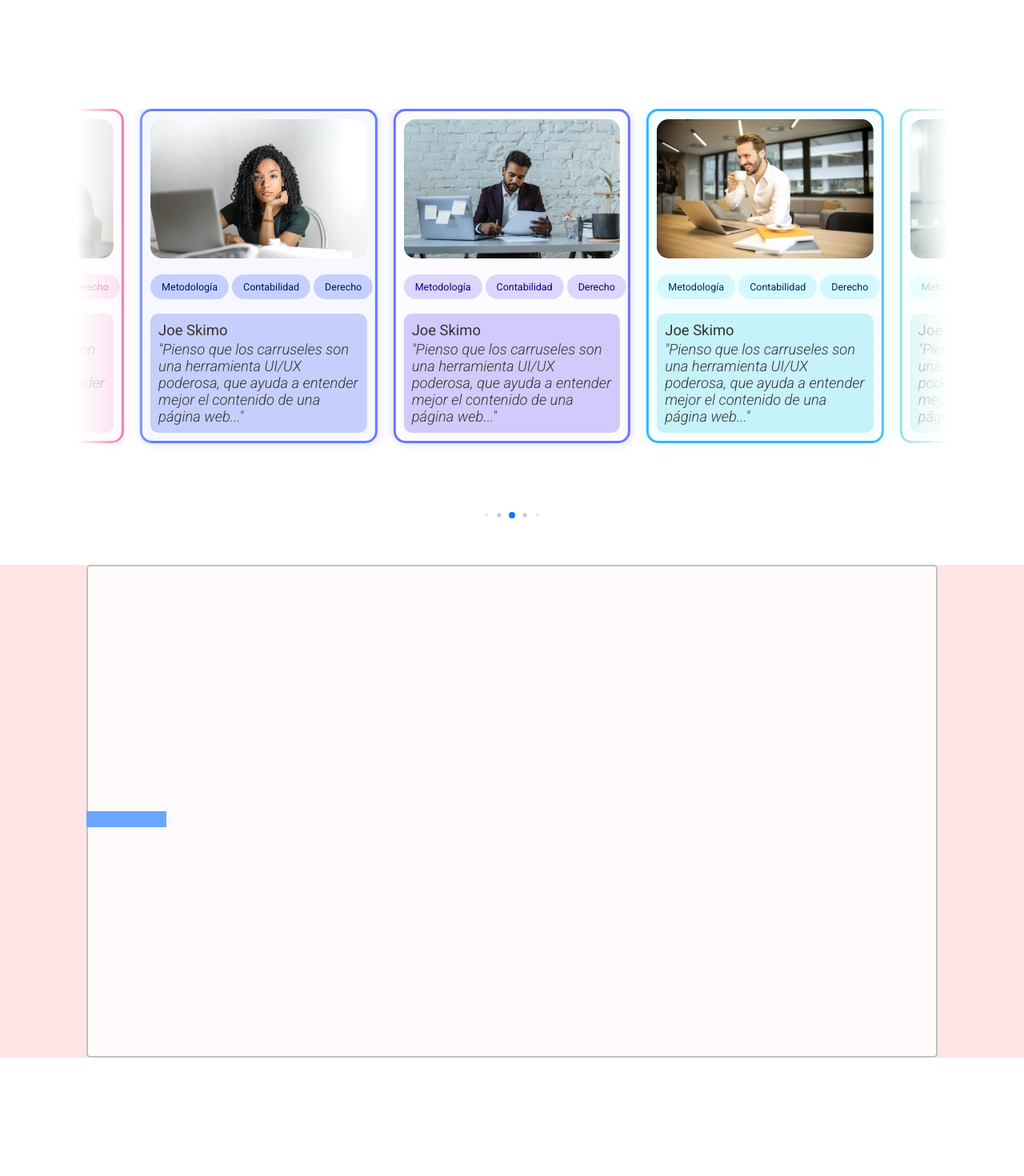
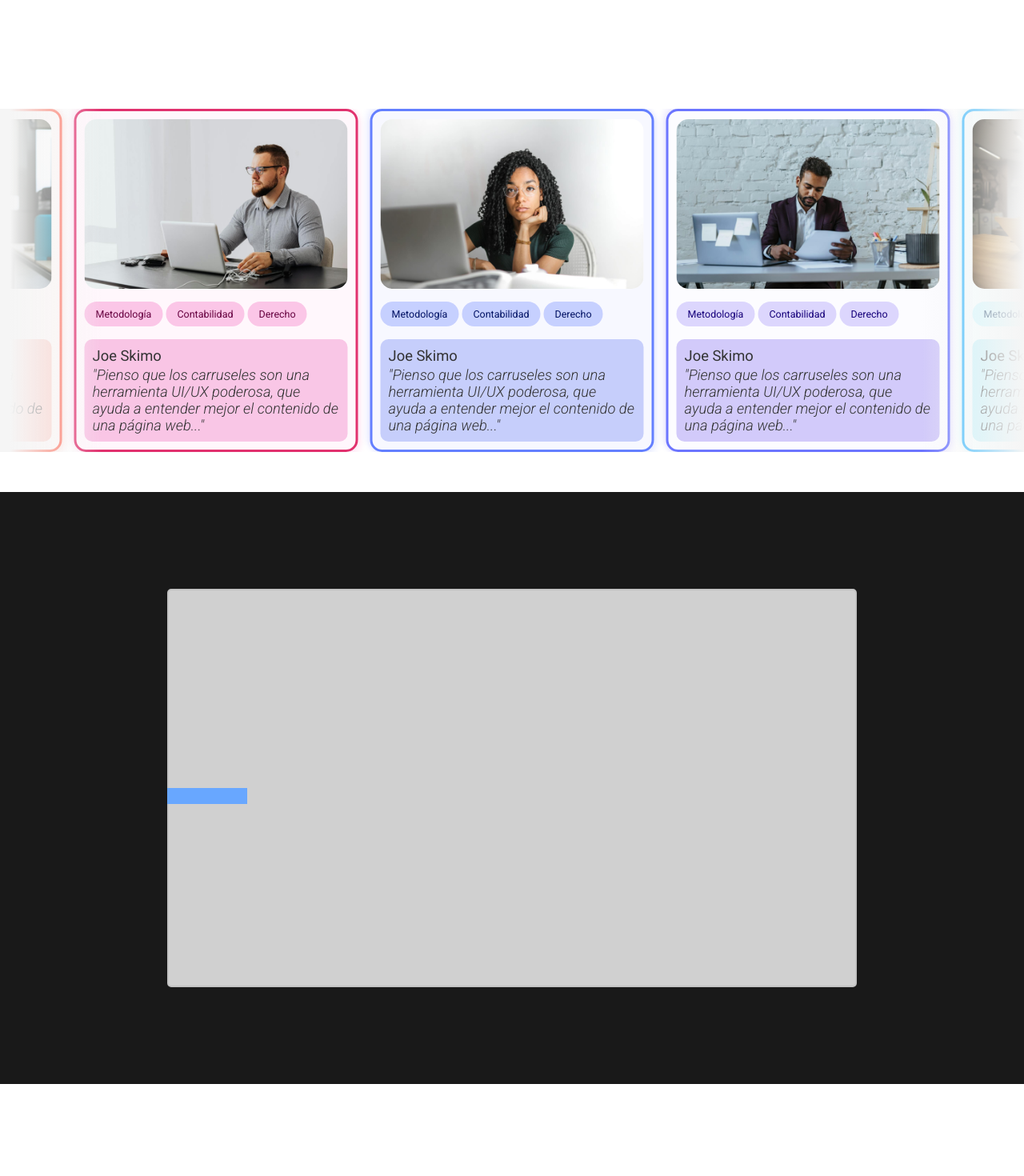
Before and after one commit to Rackolden/ceop, a React (Create React App) app: page / in a window 1280 px wide. Shown: the part 1600-3070 px from the top of the page at 80% size. Built offline with nearby package versions, Linux system fonts and the light colour scheme; some icons are missing.

Commit message:
commit 25/10

```diff
--- a/src/Components/Carrousel.css
+++ b/src/Components/Carrousel.css
@@ -7,6 +7,7 @@
   box-sizing: border-box;
   margin-top: 0px;
 }
+
 .carousel-title-meet-us {
   display: flex;
   position: relative;
@@ -19,6 +20,7 @@
   cursor: pointer;
   padding: 10px 0px;
 }
+
 .carousel-title-meet-us::before {
   content: "";
   position: absolute;
@@ -30,10 +32,12 @@
   border-radius: 20px;
   transition: all 0.5s ease-in-out;
 }
+
 .carousel-title-meet-us:hover::before {
   width: 95%;
   left: 2.5%;
 }
+
 .carousel-title-meet-us-text {
   font-family: "Lato", sans-serif;
   font-weight: 600;
@@ -41,67 +45,72 @@
   user-select: none !important;
   background-color: transparent;
 }
+
+.swiper-container {
+  width: auto;
+  height: min(80vmin, fit-content);
+  position: relative;
+}
+
+.fog-effect-container {
+  position: absolute;
+  height: 100%;
+  width: 100%;
+  background-color: transparent !important;
+}
+
+.fog-effect {
+  display: initial;
+  position: absolute;
+  height: 100%;
+  width: 10vw;
+  z-index: 100;
+}
+.fe1 {
+  left: 0;
+  background: linear-gradient(
+    to right,
+    rgb(245, 245, 245) 10%,
+    transparent 100%
+  );
+}
+
+.fe2 {
+  right: 0;
+  background: linear-gradient(to right, transparent 0%, rgb(245, 245, 245) 100%);
+}
+
 .swiper {
-  width: 85%;
-  height: auto;
-  min-height: 65vh;
+  width: 100%;
+  height: fit-content;
   background-color: transparent;
   margin-top: 100px !important;
   margin-bottom: 50px !important;
 }
-.fog-effect {
-  margin-top: 100px !important;
-  margin-bottom: 50px !important;
-  width: 15vw;
-  height: 65vh;
-  left: 0;
-  background: linear-gradient(
-    to right,
-    rgba(255, 255, 255, 1) 50%,
-    transparent 100%
-  );
-  z-index: 100;
-  position: absolute;
-}
-.fog-effect1 {
-  margin-top: 100px !important;
-  margin-bottom: 50px !important;
-  width: 15vw;
-  height: 65vh;
-  display: flex;
-  justify-content: right;
-  right: 0;
-  background: linear-gradient(to right, transparent 0%, rgb(255, 255, 255) 50%);
-  z-index: 100;
-  position: absolute;
-}
-/*-Contenedor de cartas-*/
+
 .swiper-slide {
+  width: auto;
   padding: 10px 10px;
   border-radius: 15px;
   user-select: none;
 }
+
 .swiper-button-next,
 .swiper-button-prev {
   display: none !important;
 }
-.swiper-pagination-bullet {
-  background: blue; /* Color de los dots */
-}
 
-/* Cambiar el color del dot activo */
-.swiper-pagination-bullet-active {
-  color: red; /* Color del dot activo */
-}
 .card-image {
   width: 100%;
   aspect-ratio: 14/9;
   object-fit: cover;
   border-radius: 15px;
 }
+
 .name-slider {
   font-weight: bolder;
 }
+
 .badge-container {
   display: flex;
   align-items: center;
@@ -110,8 +119,9 @@
   background-color: transparent;
   gap: 4px;
 }
+
 .badge {
-  margin: 16px 0px 18px;
+  margin: 12px 0px 16px;
   padding: 8px 14px;
   width: fit-content;
   border-radius: 50px;
@@ -119,9 +129,11 @@
   font-weight: bolder;
   transition: all 0.3s ease;
 }
+
 .badge:hover {
   color: white !important;
 }
+
 .card-title {
   padding: 10px 10px;
   margin-top: 0px;
@@ -130,12 +142,15 @@
   border-radius: 10px;
   opacity: 0.8;
 }
+
 .name-slider {
   margin-bottom: 3px;
 }
+
 .card-title .name-slider {
   background-color: transparent;
 }
+
 .card1 {
   box-shadow: 3px 3px 10px rgba(255, 0, 157, 0.1),
     -3px -3px 10px rgba(255, 0, 157, 0.1);
@@ -234,6 +249,7 @@
 .card5 .card-title {
   background-color: rgba(0, 194, 184, 0.3);
 }
+
 .card6 {
   box-shadow: 3px 3px 10px rgba(0, 255, 149, 0.1),
     -3px -3px 10px rgba(0, 255, 149, 0.1);
@@ -253,6 +269,7 @@
 .card6 .card-title {
   background-color: rgba(0, 224, 131, 0.25);
 }
+
 .card7 {
   box-shadow: 3px 3px 10px rgba(0, 255, 49, 0.1),
     -3px -3px 10px rgba(0, 255, 49, 0.1);
@@ -272,6 +289,7 @@
 .card7 .card-title {
   background-color: rgba(0, 223, 45, 0.25);
 }
+
 .card8 {
   box-shadow: 3px 3px 10px rgba(77, 255, 0, 0.1),
     -3px -3px 10px rgba(77, 255, 0, 0.1);
--- a/src/Components/Carrousel.js
+++ b/src/Components/Carrousel.js
@@ -1,13 +1,7 @@
 import "./Carrousel.css";
 import React from "react";
 import { Swiper, SwiperSlide } from "swiper/react";
-import {
-  Navigation,
-  Pagination,
-  A11y,
-  Mousewheel,
-  Autoplay,
-} from "swiper/modules";
+import { Navigation, A11y, Mousewheel, Autoplay } from "swiper/modules";
 import "swiper/css/bundle";
 import carrousel1 from "./img-upscaling/carrousel/card-carrousel1.png";
 import carrousel2 from "./img-upscaling/carrousel/card-carrousel2.png";
@@ -33,11 +27,15 @@ function Carrousel() {
           </h1>
         </div>
       </div>
-      <div className="fog-effect"></div>
-      <div className="fog-effect1"></div>
+
+      <div className="swiper-container">
+        <div className="fog-effect-container">
+          <div className="fog-effect fe1"></div>
+          <div className="fog-effect fe2"></div>
+        </div>
         <Swiper
           className="mySwiper"
-        modules={[Navigation, Pagination, A11y, Mousewheel, Autoplay]}
+          modules={[Navigation, A11y, Mousewheel, Autoplay]}
           spaceBetween={30}
           centeredSlides={true}
           direction="horizontal"
@@ -50,31 +48,48 @@ function Carrousel() {
           loop={true}
           navigation
           autoplay={{
-          delay: 1500, // Tiempo en milisegundos
+            delay: 2000, // Tiempo en milisegundos
             disableOnInteraction: false, // Si el autoplay debe detenerse al interactuar con el slider
           }}
           speed={500}
-        pagination={{ clickable: true, dynamicBullets: true }}
           breakpoints={{
-          // when window width is <= 600px (móviles)
-          600: {
-            slidesPerView: 1,
+            720: {
+              slidesPerView: 1.5,
+              spaceBetween: 5,
+            },
+            800: {
+              slidesPerView: 1.75,
+              spaceBetween: 5,
+            },
+            1000: {
+              slidesPerView: 2.25,
               spaceBetween: 10,
             },
-          // when window width is <= 900px (tablets)
-          900: {
-            slidesPerView: 2,
+            1200: {
+              slidesPerView: 2.75,
+              spaceBetween: 10,
+            },
+            1000: {
+              slidesPerView: 3.25,
               spaceBetween: 15,
             },
-          // when window width is > 900px (escritorio)
             1200: {
               slidesPerView: 3.5,
+              spaceBetween: 15,
+            },
+            // when window width is > 1300px (escritorio)
+            1300: {
+              slidesPerView: 4.625,
               spaceBetween: 20,
             },
           }}
         >
           <SwiperSlide className="card1">
-          <img src={carrousel1} alt="Empleado(1)" className="card-image"></img>
+            <img
+              src={carrousel1}
+              alt="Empleado(1)"
+              className="card-image"
+            ></img>
             <div className="badge-container">
               <p className="badge">Metodología</p>
               <p className="badge">Contabilidad</p>
@@ -87,7 +102,11 @@ function Carrousel() {
             </h2>
           </SwiperSlide>
           <SwiperSlide className="card2">
-          <img src={carrousel2} alt="Empleado(2)" className="card-image"></img>
+            <img
+              src={carrousel2}
+              alt="Empleado(2)"
+              className="card-image"
+            ></img>
             <div className="badge-container">
               <p className="badge">Metodología</p>
               <p className="badge">Contabilidad</p>
@@ -100,7 +119,11 @@ function Carrousel() {
             </h2>
           </SwiperSlide>
           <SwiperSlide className="card3">
-          <img src={carrousel3} alt="Empleado(3)" className="card-image"></img>
+            <img
+              src={carrousel3}
+              alt="Empleado(3)"
+              className="card-image"
+            ></img>
             <div className="badge-container">
               <p className="badge">Metodología</p>
               <p className="badge">Contabilidad</p>
@@ -113,7 +136,11 @@ function Carrousel() {
             </h2>
           </SwiperSlide>
           <SwiperSlide className="card4">
-          <img src={carrousel4} alt="Empleado(4)" className="card-image"></img>
+            <img
+              src={carrousel4}
+              alt="Empleado(4)"
+              className="card-image"
+            ></img>
             <div className="badge-container">
               <p className="badge">Metodología</p>
               <p className="badge">Contabilidad</p>
@@ -126,7 +153,11 @@ function Carrousel() {
             </h2>
           </SwiperSlide>
           <SwiperSlide className="card5">
-          <img src={carrousel5} alt="Empleado(5)" className="card-image"></img>
+            <img
+              src={carrousel5}
+              alt="Empleado(5)"
+              className="card-image"
+            ></img>
             <div className="badge-container">
               <p className="badge">Metodología</p>
               <p className="badge">Contabilidad</p>
@@ -139,7 +170,11 @@ function Carrousel() {
             </h2>
           </SwiperSlide>
           <SwiperSlide className="card6">
-          <img src={carrousel6} alt="Empleado(6)" className="card-image"></img>
+            <img
+              src={carrousel6}
+              alt="Empleado(6)"
+              className="card-image"
+            ></img>
             <div className="badge-container">
               <p className="badge">Metodología</p>
               <p className="badge">Contabilidad</p>
@@ -152,7 +187,11 @@ function Carrousel() {
             </h2>
           </SwiperSlide>
           <SwiperSlide className="card7">
-          <img src={carrousel7} alt="Empleado(7)" className="card-image"></img>
+            <img
+              src={carrousel7}
+              alt="Empleado(7)"
+              className="card-image"
+            ></img>
             <div className="badge-container">
               <p className="badge">Metodología</p>
               <p className="badge">Contabilidad</p>
@@ -165,7 +204,11 @@ function Carrousel() {
             </h2>
           </SwiperSlide>
           <SwiperSlide className="card8">
-          <img src={carrousel8} alt="Empleado(8)" className="card-image"></img>
+            <img
+              src={carrousel8}
+              alt="Empleado(8)"
+              className="card-image"
+            ></img>
             <div className="badge-container">
               <p className="badge">Metodología</p>
               <p className="badge">Contabilidad</p>
@@ -178,7 +221,11 @@ function Carrousel() {
             </h2>
           </SwiperSlide>
           <SwiperSlide className="card9">
-          <img src={carrousel9} alt="Empleado(9)" className="card-image"></img>
+            <img
+              src={carrousel9}
+              alt="Empleado(9)"
+              className="card-image"
+            ></img>
             <div className="badge-container">
               <p className="badge">Metodología</p>
               <p className="badge">Contabilidad</p>
@@ -243,6 +290,7 @@ function Carrousel() {
           </SwiperSlide>
         </Swiper>
       </div>
+    </div>
   );
 }
 
--- a/src/Components/VideoCeop.css
+++ b/src/Components/VideoCeop.css
@@ -2,11 +2,10 @@
     display: flex;
     align-items: center;
     justify-content: center;
-    width: 100vw;
-    max-width: 100vw;
+    width: auto;
     height: fit-content;
-    min-height: 10vmin;
-    background-color: rgba(255, 0, 0, 0.1);
+    min-height: 92.5vmin;
+    background-color: rgba(0, 0, 0, 0.9);
 }
 .video-container {
     max-width: 90vw;
--- a/src/Components/VideoCeop.js
+++ b/src/Components/VideoCeop.js
@@ -2,9 +2,34 @@ import React, { useRef, useEffect, useState } from "react";
 import YouTube from "react-youtube";
 import "./VideoCeop.css";
 
+const calcularAnchoVideo = () => {
+  const anchoVideo = window.innerWidth;
+
+  if (anchoVideo <= 720) {
+    return anchoVideo * 0.85;
+  } else if (anchoVideo > 720 && anchoVideo <= 820) {
+    return anchoVideo * 0.8;
+  } else if (anchoVideo > 820 && anchoVideo <= 1000) {
+    return anchoVideo * 0.75;
+  } else if (anchoVideo > 1000 && anchoVideo <= 1200) {
+    return anchoVideo * 0.7;
+  } else if (anchoVideo > 1200) {
+    return anchoVideo * 0.65;
+  }
+};
+
+const calcularAltoVideo = () => {
+  const ancho = calcularAnchoVideo();
+  console.log(ancho)
+  return (ancho * 9) / 16;
+};
+
+const addedMargin = 30;
+
 function VideoCeop() {
   const videoRef = useRef(null); // Referencia para el reproductor de video
   const containerRef = useRef(null); // Referencia para el contenedor del video
+
   // Función que se ejecuta cuando el video está listo
   const IsTheVideoReady = (controlador_video) => {
     videoRef.current = controlador_video.target;
@@ -44,75 +69,48 @@ function VideoCeop() {
     };
   }, []);
 
-  //Función que hace resize al <Youtube>
+  const [newWidth, setNewWidth] = useState(calcularAnchoVideo()); // Estado para newWidth
+  const [newHeight, setNewHeight] = useState(calcularAltoVideo()); // Estado para newHeight
+
   const [videoOptions, setVideoOptions] = useState({
-    height: "576",
-    width: "1024",
+    height: `${newHeight}px`,
+    width: `${newWidth}px`,
     playerVars: {
       autoplay: 0,
       modestbranding: 1,
       rel: 0,
     },
   });
-
   const [videoContainer, setVideoContainer] = useState({
-    height: "616px",
-    width: "1064px",
+    height: `${newHeight+addedMargin}px`,
+    width: `${newWidth+addedMargin}px`,
+    minHeight: `${newHeight+addedMargin}px`,
+    minWidth: `${newWidth+addedMargin}px`,
   });
 
-  const [newWidth, setNewWidth] = useState(0); // Estado para newWidth
-  const [newHeight, setNewHeight] = useState(0); // Estado para newHeight
+  const updateVideoDimensions=()=> {
+    if(videoRef.current) {
+      const calcWidth = calcularAnchoVideo();
+      const calcHeight=calcularAltoVideo();
 
-  const updateVideoDimensions = () => {
-    if (videoRef.current) {
-      const viewportWidth = window.innerWidth;
-      let calculatedWidth = undefined,
-        calculatedHeight = undefined;
-
-      if (viewportWidth <= 720) {
-        calculatedWidth = viewportWidth * 0.85;
-      } else if (viewportWidth > 720 && viewportWidth <= 820) {
-        calculatedWidth = viewportWidth * 0.8;
-      } else if (viewportWidth > 820 && viewportWidth <= 1000) {
-        calculatedWidth = viewportWidth * 0.75;
-      } else if (viewportWidth > 1000 && viewportWidth <= 1200) {
-        calculatedWidth = viewportWidth * 0.7;
-      } else if (viewportWidth > 1200) {
-        calculatedWidth = viewportWidth * 0.65;
-      }
-
-      calculatedHeight = calculatedWidth * (9 / 16);
-
-      setNewWidth(calculatedWidth);
-      setNewHeight(calculatedHeight);
-
-      setVideoOptions((prevOpts) => ({
-        ...prevOpts,
-        height: newHeight.toFixed(0), // toFixed(0) sirve para mantener los valores redondeados
-        width: newWidth.toFixed(0),
-      }));
+      setNewWidth(calcWidth);
+      setNewHeight(calcHeight);
+      setVideoOptions({
+        height: `${calcHeight}px`,
+        width: `${calcWidth}px`,
+      });
+      setVideoContainer({
+        height: `${calcHeight+addedMargin}px`,
+        width: `${calcWidth+addedMargin}px`,
+        minHeight: `${calcHeight+addedMargin}px`,
+        minWidth: `${calcWidth+addedMargin}px`,
+      });
     }
-  };
-
-  const updateVideoContainerDimensions = () => {
-    let widthVideoContainer = undefined,
-      heightVideoContainer = undefined;
-
-    widthVideoContainer = Math.round(newWidth + 20);
-    heightVideoContainer = Math.round(newHeight + 20);
-
-    //Hacer resize al box del vídeo
-    setVideoContainer((prevOpts) => ({
-      ...prevOpts,
-      height: `${heightVideoContainer}px`, // Convertir a string con "px"
-      width: `${widthVideoContainer}px`,
-    }));
-  };
+  }
 
   useEffect(() => {
     const handleResize = () => {
       updateVideoDimensions();
-      updateVideoContainerDimensions();
     };
 
     window.addEventListener("resize", handleResize);
@@ -126,6 +124,8 @@ function VideoCeop() {
   return (
     <>
       <div className="video-ceop-section">
+
+
         <div className="bars-global-container">
           <div className="bars-right-container">
             <div className="bars-right"></div>
@@ -139,9 +139,10 @@ function VideoCeop() {
           </div>
         </div>
 
+
         <div
           ref={containerRef}
-          style={{ height: videoContainer.height, width: videoContainer.width }}
+          style={{ height: videoContainer.height, width: videoContainer.width, minHeight: videoContainer.minHeight, minWidth: videoContainer.minWidth}}
           className="video-container"
         >
           <YouTube
```
Also changed, not shown: src/Components/Servicios.js (+61 -4 lines). Lines whose indentation alone changed are shown as unchanged.
